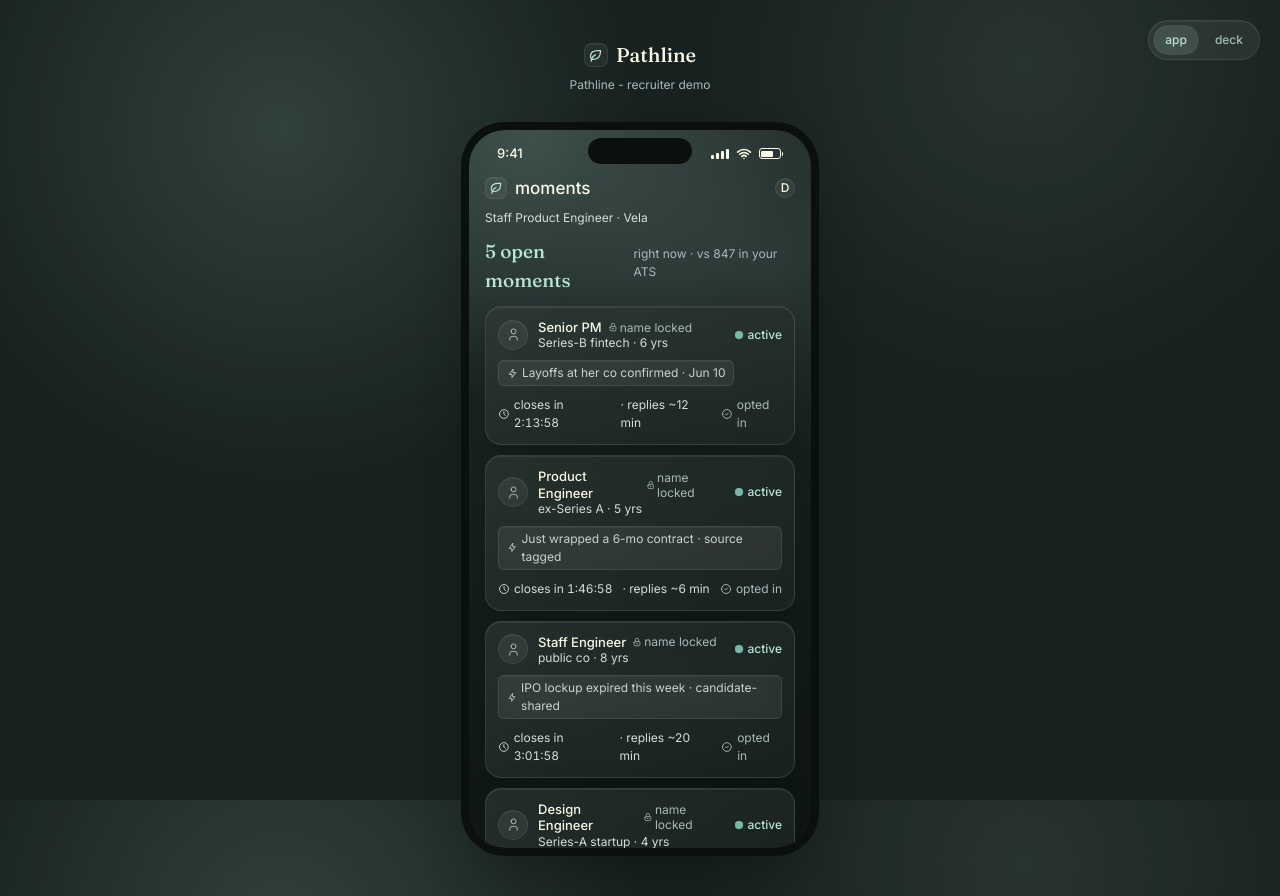
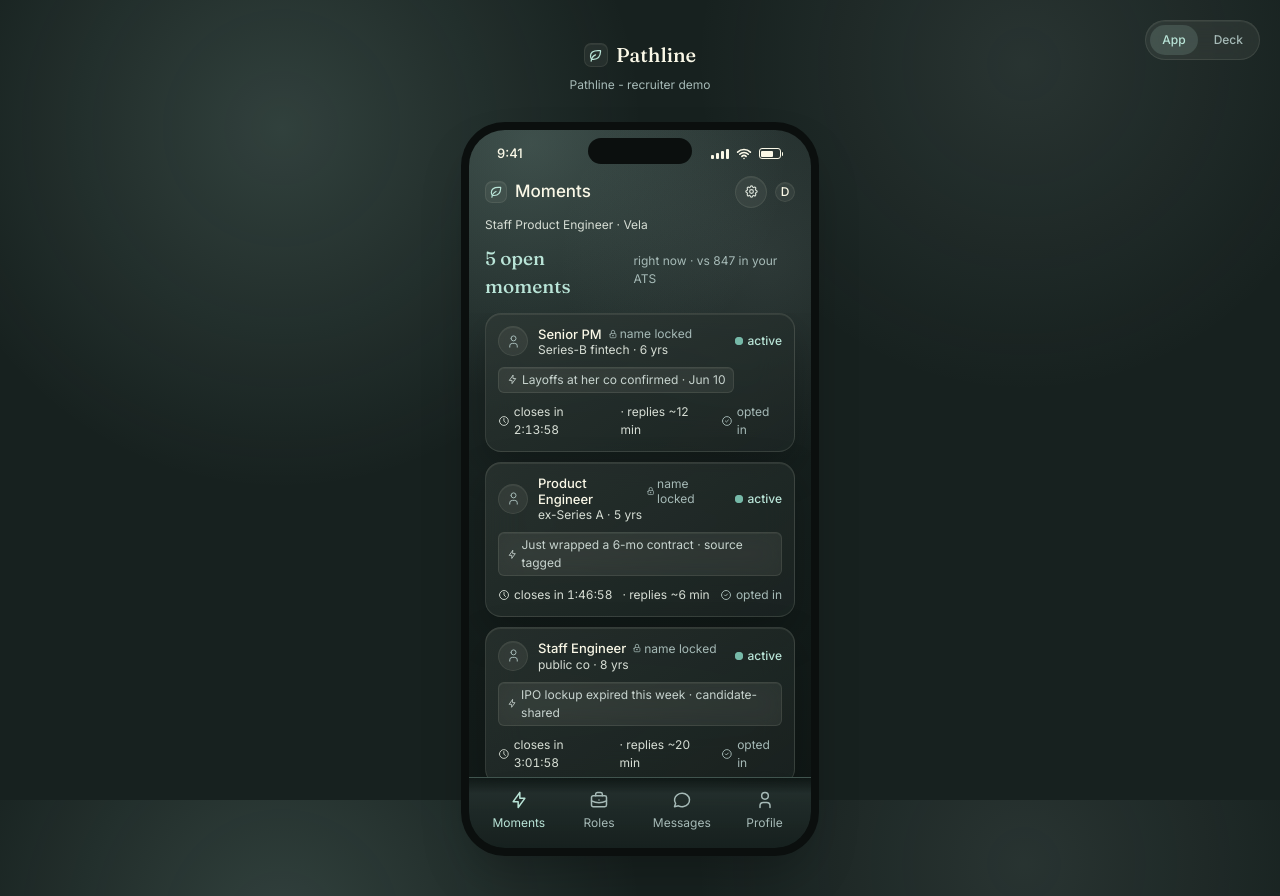
Before and after one commit to moosefroggo/pathline, a React (Vite) app: page / in a window 1280 px wide. Both pictures are taken after a click on the button 640 px from the left and 374 px from the top of the page. Built offline with nearby package versions, Linux system fonts and the light colour scheme.

Commit message:
Add app IA shell and fix back navigation

```diff
--- a/src/App.tsx
+++ b/src/App.tsx
@@ -9,7 +9,7 @@
 import { LiveScreen } from './screens/LiveScreen'
 import { BookedScreen } from './screens/BookedScreen'
 import { candidates, type Candidate } from './data'
-import { screenTransition } from './lib/motion'
+import { screenStackVariants, screenTransition } from './lib/motion'
 
 type Screen = 'push' | 'board' | 'brief' | 'golive' | 'live' | 'booked'
 
@@ -35,9 +35,9 @@
   return (
     <div className="flex min-h-full flex-col items-center justify-center gap-7 px-4 py-10">
       <nav aria-label="Switch view" className="pl-glass-pill fixed top-5 right-5 z-30 flex items-center gap-1 rounded-full p-1 text-caption font-medium">
-        <span className="rounded-full bg-live-200/15 px-3 py-1.5 text-live-700">app</span>
+        <span className="rounded-full bg-live-200/15 px-3 py-1.5 text-live-700">App</span>
         <a className="rounded-full px-3 py-1.5 text-ink-3 transition hover:text-ink" href="/deck.html">
-          deck
+          Deck
         </a>
       </nav>
 
@@ -54,14 +54,16 @@
       </div>
 
       <PhoneFrame tone={screen === 'live' ? 'dark' : 'light'}>
-        <AnimatePresence mode="wait" initial={false}>
+        <AnimatePresence initial={false} custom={direction}>
           <motion.div
             key={screen}
-            initial={{ opacity: 0, x: direction > 0 ? 34 : -34 }}
-            animate={{ opacity: 1, x: 0 }}
-            exit={{ opacity: 0, x: direction > 0 ? -28 : 28 }}
+            custom={direction}
+            variants={screenStackVariants}
+            initial="enter"
+            animate="center"
+            exit="exit"
             transition={screenTransition}
-            className="flex min-h-0 flex-1 flex-col"
+            className="absolute inset-0 flex min-h-0 flex-col"
           >
             {screen === 'push' && <PushScreen onOpen={() => go('board')} />}
             {screen === 'board' && (
--- a/src/components/PhoneFrame.tsx
+++ b/src/components/PhoneFrame.tsx
@@ -54,7 +54,7 @@
             <Battery dark={dark} />
           </span>
         </div>
-        <div className="pl-noscroll relative z-10 flex min-h-0 flex-1 flex-col overflow-y-auto">
+        <div className="pl-noscroll relative z-10 min-h-0 flex-1 overflow-hidden">
           {children}
         </div>
       </div>
--- a/src/lib/motion.ts
+++ b/src/lib/motion.ts
@@ -3,6 +3,24 @@
 export const screenTransition = {
   duration: 0.54,
   ease: smoothEase,
+}
+
+export const screenStackVariants = {
+  enter: (direction: number) => ({
+    opacity: direction > 0 ? 0.96 : 0.92,
+    x: direction > 0 ? 38 : -30,
+    scale: direction > 0 ? 0.996 : 1,
+  }),
+  center: {
+    opacity: 1,
+    x: 0,
+    scale: 1,
+  },
+  exit: (direction: number) => ({
+    opacity: direction > 0 ? 0.84 : 0.9,
+    x: direction > 0 ? -24 : 46,
+    scale: direction > 0 ? 0.998 : 0.994,
+  }),
 }
 
 export const riseTransition = {
--- a/src/screens/BoardScreen.tsx
+++ b/src/screens/BoardScreen.tsx
@@ -1,12 +1,22 @@
+import { useState } from 'react'
 import {
   IconBolt,
   IconBriefcase,
+  IconBuilding,
+  IconChevronRight,
   IconCircleCheck,
   IconClock,
+  IconCreditCard,
+  IconHelpCircle,
   IconLeaf,
   IconLock,
   IconMessageCircle,
+  IconPlugConnected,
+  IconSettings,
+  IconShieldCheck,
   IconUser,
+  IconUserCircle,
+  IconX,
 } from '@tabler/icons-react'
 import { Avatar, LiveDot } from '../components/bits'
 import { useCountdown } from '../lib/hooks'
@@ -74,18 +84,107 @@
   )
 }
 
+function TabItem({
+  icon,
+  label,
+  active = false,
+  onClick,
+}: {
+  icon: React.ReactNode
+  label: string
+  active?: boolean
+  onClick?: () => void
+}) {
+  return (
+    <button
+      type="button"
+      onClick={onClick}
+      className={`flex min-w-[58px] flex-col items-center gap-1 rounded-xl px-1.5 py-1 text-[12px] transition active:scale-[0.96] ${
+        active ? 'text-live-700' : 'text-ink-3'
+      }`}
+    >
+      {icon}
+      <span>{label}</span>
+    </button>
+  )
+}
+
+function ProfileSheet({ onClose }: { onClose: () => void }) {
+  const rows = [
+    { icon: <IconUserCircle size={16} stroke={1.8} />, label: 'Recruiter Profile' },
+    { icon: <IconBuilding size={16} stroke={1.8} />, label: 'Company & Team' },
+    { icon: <IconShieldCheck size={16} stroke={1.8} />, label: 'Privacy & Consent' },
+    { icon: <IconPlugConnected size={16} stroke={1.8} />, label: 'ATS Integrations' },
+    { icon: <IconSettings size={16} stroke={1.8} />, label: 'Notification Settings' },
+    { icon: <IconCreditCard size={16} stroke={1.8} />, label: 'Billing' },
+    { icon: <IconHelpCircle size={16} stroke={1.8} />, label: 'Help' },
+  ]
+
+  return (
+    <div className="absolute inset-0 z-30 flex flex-col justify-end bg-night/45">
+      <button type="button" aria-label="Close profile menu" className="flex-1" onClick={onClose} />
+      <div className="pl-glass-panel rounded-t-[28px] px-4 pt-3 pb-5">
+        <div className="mx-auto mb-3 h-1 w-10 rounded-full bg-ink-4/60" />
+        <div className="flex items-center gap-3">
+          <Avatar initials={recruiter.initial} hue="coral" size="md" />
+          <div className="leading-tight">
+            <div className="text-subhead font-medium text-ink">Dana Reed</div>
+            <div className="text-caption text-ink-3">{recruiter.company} · Hiring Team</div>
+          </div>
+          <button
+            type="button"
+            aria-label="Close profile menu"
+            onClick={onClose}
+            className="pl-glass-soft ml-auto flex h-8 w-8 items-center justify-center rounded-full text-ink-2 transition active:scale-95"
+          >
+            <IconX size={15} stroke={1.9} />
+          </button>
+        </div>
+        <div className="mt-4 divide-y divide-hairline overflow-hidden rounded-2xl border border-hairline bg-surface/40">
+          {rows.map((row) => (
+            <button
+              key={row.label}
+              type="button"
+              className="flex w-full items-center gap-2.5 px-3 py-2.5 text-left text-[12px] text-ink transition hover:bg-ink/5 active:bg-ink/10"
+            >
+              <span className="text-ink-3">{row.icon}</span>
+              <span>{row.label}</span>
+              <IconChevronRight size={14} stroke={1.8} className="ml-auto text-ink-4" />
+            </button>
+          ))}
+        </div>
+      </div>
+    </div>
+  )
+}
+
 export function BoardScreen({ onSelect }: { onSelect: (c: Candidate) => void }) {
+  const [showProfile, setShowProfile] = useState(false)
+
   return (
-    <div className="flex flex-1 flex-col">
+    <div className="relative flex flex-1 flex-col overflow-hidden">
       <div className="px-4 pt-3">
         <div className="flex items-center gap-2">
           <span className="pl-glass-soft flex h-[22px] w-[22px] items-center justify-center rounded-[7px] text-live-700">
             <IconLeaf size={14} stroke={2} />
           </span>
-          <span className="text-headline font-medium text-ink">moments</span>
-          <span className="ml-auto">
+          <span className="text-headline font-medium text-ink">Moments</span>
+          <button
+            type="button"
+            aria-label="Open settings"
+            onClick={() => setShowProfile(true)}
+            className="pl-glass-soft ml-auto flex h-8 w-8 items-center justify-center rounded-full text-ink-2 transition active:scale-95"
+          >
+            <IconSettings size={15} stroke={1.9} />
+          </button>
+          <button
+            type="button"
+            aria-label="Open profile"
+            onClick={() => setShowProfile(true)}
+            className="transition active:scale-95"
+          >
             <Avatar initials={recruiter.initial} hue="coral" size="xs" />
-          </span>
+          </button>
         </div>
         <div className="mt-2 text-label text-ink-2">
           {recruiter.role} · {recruiter.company}
@@ -98,18 +197,20 @@
         </div>
       </div>
 
-      <div className="mt-3 flex flex-col gap-2.5 px-4 pb-4">
+      <div className="pl-noscroll mt-3 flex min-h-0 flex-1 flex-col gap-2.5 overflow-y-auto px-4 pb-4">
         {candidates.map((c) => (
           <Card key={c.id} c={c} onSelect={() => onSelect(c)} />
         ))}
       </div>
 
-      <div className="pl-bottom-glass mt-auto flex items-center justify-around border-t border-hairline-strong px-2 pt-2.5 pb-3 text-ink-3">
-        <IconBolt size={22} stroke={1.8} className="text-live-700" aria-label="moments" />
-        <IconBriefcase size={22} stroke={1.8} aria-label="roles" />
-        <IconMessageCircle size={22} stroke={1.8} aria-label="messages" />
-        <IconUser size={22} stroke={1.8} aria-label="you" />
+      <div className="pl-bottom-glass mt-auto flex items-center justify-around border-t border-hairline-strong px-2 pt-2 pb-3 text-ink-3">
+        <TabItem icon={<IconBolt size={20} stroke={1.8} />} label="Moments" active />
+        <TabItem icon={<IconBriefcase size={20} stroke={1.8} />} label="Roles" />
+        <TabItem icon={<IconMessageCircle size={20} stroke={1.8} />} label="Messages" />
+        <TabItem icon={<IconUser size={20} stroke={1.8} />} label="Profile" onClick={() => setShowProfile(true)} />
       </div>
+
+      {showProfile && <ProfileSheet onClose={() => setShowProfile(false)} />}
     </div>
   )
 }
--- a/src/screens/BookedScreen.tsx
+++ b/src/screens/BookedScreen.tsx
@@ -27,15 +27,15 @@
 
         <div className="mt-4 text-[18px] font-medium text-ink">You&rsquo;re connected with {c.name}</div>
         <div className="pl-glass-pill mt-2 flex items-center gap-1.5 rounded-xl px-3.5 py-2 text-[13px] text-ink">
-          <IconCalendarCheck size={16} stroke={1.8} className="text-live-700" /> booked · {c.bookSlot}
+          <IconCalendarCheck size={16} stroke={1.8} className="text-live-700" /> Booked · {c.bookSlot}
         </div>
 
         <div className="pl-glass mt-6 w-full rounded-2xl px-4 py-3.5">
           <div className="text-[13px] leading-relaxed text-ink">
-            connection made in ~4 min.
+            Connection made in ~4 min.
           </div>
           <div className="mt-1 text-[12px] text-ink-4">
-            industry average: 75% of applicants never hear back.
+            Industry average: 75% of applicants never hear back.
           </div>
         </div>
         <div className="mt-3 text-[12px] text-ink-3">0 cold messages sent · 0 résumés read</div>
@@ -46,7 +46,7 @@
         onClick={onRestart}
         className="pl-glass flex w-full items-center justify-center gap-1.5 rounded-[14px] py-3 text-[13px] font-medium text-ink transition active:scale-[0.98]"
       >
-        <IconRotate size={15} stroke={1.8} /> replay the demo
+        <IconRotate size={15} stroke={1.8} /> Replay the Demo
       </button>
     </motion.div>
   )
--- a/src/screens/BriefScreen.tsx
+++ b/src/screens/BriefScreen.tsx
@@ -39,7 +39,7 @@
           onClick={onBack}
           className="flex items-center gap-0.5 text-body text-ink-2"
         >
-          <IconChevronLeft size={16} stroke={1.8} /> moments
+          <IconChevronLeft size={16} stroke={1.8} /> Moments
         </button>
 
         <motion.div variants={container} initial="hidden" animate="show">
@@ -51,14 +51,14 @@
                 <IconLock size={12} stroke={1.8} className="text-ink-3" />
               </div>
               <div className="flex items-center gap-1.5 text-caption text-live-700">
-                <LiveDot /> active now · replies in {c.repliesIn}
+                <LiveDot /> Active Now · replies in {c.repliesIn}
               </div>
             </div>
           </motion.div>
 
           <motion.div variants={item}>
             <SectionLabel icon={<IconRosetteDiscountCheck size={14} className="text-live-700" />}>
-              facts
+              Facts
             </SectionLabel>
             <div className="pl-glass rounded-xl px-3 py-1">
               {c.verified.map((v, i) => (
@@ -78,7 +78,7 @@
 
           <motion.div variants={item}>
             <SectionLabel icon={<IconBolt size={14} className="text-amber-700" />}>
-              behavior
+              Behavior
             </SectionLabel>
             <div className="grid grid-cols-3 gap-1.5">
               {[
@@ -95,7 +95,7 @@
           </motion.div>
 
           <motion.div variants={item}>
-            <SectionLabel icon={<IconTarget size={14} className="text-iris" />}>intent</SectionLabel>
+            <SectionLabel icon={<IconTarget size={14} className="text-iris" />}>Intent</SectionLabel>
             <div className="flex flex-wrap gap-1.5">
               {c.declared.map((d) => (
                 <Chip key={d}>{d}</Chip>
@@ -109,7 +109,7 @@
           >
             <IconLock size={15} stroke={1.8} className="text-ink-2" />
             <span className="text-caption leading-snug text-ink">
-              name &amp; face unlock when you both go live.
+              Name &amp; Face unlock when you both go live.
             </span>
           </motion.div>
         </motion.div>
--- a/src/screens/GoLiveScreen.tsx
+++ b/src/screens/GoLiveScreen.tsx
@@ -17,7 +17,7 @@
     <div className="flex flex-1 flex-col px-5 pb-6">
       <div className="flex flex-1 flex-col items-center pt-9 text-center">
         <div className="mb-5 flex items-center gap-1.5 text-[12px] text-live-700">
-          <LiveDot /> you&rsquo;re both here, right now
+          <LiveDot /> You&rsquo;re both here, right now
         </div>
 
         <div className="relative flex items-center justify-center">
@@ -30,7 +30,7 @@
         <div className="mt-4 flex items-center gap-1.5 text-[17px] font-medium text-ink">
           {c.anonRole} <IconLock size={13} stroke={1.8} className="text-ink-3" />
         </div>
-        <div className="mt-1 text-[12px] text-ink-2">active now · open for ~12 more min</div>
+        <div className="mt-1 text-[12px] text-ink-2">Active Now · open for ~12 more min</div>
 
         <div className="pl-glass mt-5 inline-flex gap-1.5 rounded-[10px] p-1">
           <button
@@ -40,7 +40,7 @@
               mode === 'audio' ? 'pl-glass-soft text-live-700' : 'text-ink-3'
             }`}
           >
-            <IconMicrophone size={13} stroke={1.8} /> audio
+            <IconMicrophone size={13} stroke={1.8} /> Audio
           </button>
           <button
             type="button"
@@ -49,7 +49,7 @@
               mode === 'video' ? 'pl-glass-soft text-live-700' : 'text-ink-3'
             }`}
           >
-            <IconVideo size={13} stroke={1.8} /> video
+            <IconVideo size={13} stroke={1.8} /> Video
           </button>
         </div>
       </div>
@@ -66,7 +66,7 @@
         onClick={onBack}
         className="mt-3 text-center text-[12px] text-ink-2"
       >
-        send a message instead
+        Send a Message Instead
       </button>
     </div>
   )
--- a/src/screens/LiveScreen.tsx
+++ b/src/screens/LiveScreen.tsx
@@ -61,10 +61,10 @@
       <div className="flex items-center justify-center pt-3.5 text-center">
         {phase === 'live' ? (
           <span className="pl-glass-pill inline-flex items-center gap-1.5 rounded-lg px-3 py-1 text-caption text-live-200">
-            <span className="h-1.5 w-1.5 rounded-full bg-live" /> live · {label}
+            <span className="h-1.5 w-1.5 rounded-full bg-live" /> Live · {label}
           </span>
         ) : (
-          <span className="text-label text-ink-4">connecting&hellip;</span>
+          <span className="text-label text-ink-4">Connecting&hellip;</span>
         )}
       </div>
 
@@ -72,7 +72,7 @@
       {phase === 'live' && (
         <div className="pl-glass-soft absolute top-3 right-3 z-10 flex h-[58px] w-[44px] flex-col items-center justify-center gap-1 rounded-xl text-ink-4">
           <IconVideo size={14} stroke={1.6} />
-          <span className="text-micro">you</span>
+          <span className="text-micro">You</span>
         </div>
       )}
 
@@ -114,7 +114,7 @@
                 transition={{ ...riseTransition, delay: 0.22 }}
                 className="pl-glass-pill mt-4 inline-flex items-center gap-1 rounded-md px-2.5 py-1 text-micro text-ink"
               >
-                <IconLockOpen size={11} stroke={1.9} /> identity unlocked
+                <IconLockOpen size={11} stroke={1.9} /> Identity Unlocked
               </motion.span>
               <motion.div
                 initial={{ opacity: 0, y: 8 }}
@@ -157,8 +157,8 @@
             className="pl-glass mb-4 flex w-full items-center gap-2 rounded-xl px-3 py-2.5 transition active:scale-[0.98]"
           >
             <IconCalendar size={16} stroke={1.8} className="text-live-700" />
-            <span className="text-body text-ink">book 15 min · {c.bookSlot}</span>
-            <span className="ml-auto text-caption font-medium text-live-700">add</span>
+            <span className="text-body text-ink">Book 15 Min · {c.bookSlot}</span>
+            <span className="ml-auto text-caption font-medium text-live-700">Add</span>
           </motion.button>
         )}
       </AnimatePresence>
--- a/src/screens/PushScreen.tsx
+++ b/src/screens/PushScreen.tsx
@@ -25,7 +25,7 @@
         <div className="text-[15px] font-medium text-ink">A Senior PM just opened a moment</div>
         <div className="mt-1 flex items-center gap-1.5 text-[12px] text-ink-2">
           <LiveDot />
-          active now · for your {recruiter.role} role
+          Active Now · for your {recruiter.role} role
         </div>
       </button>
 
```
